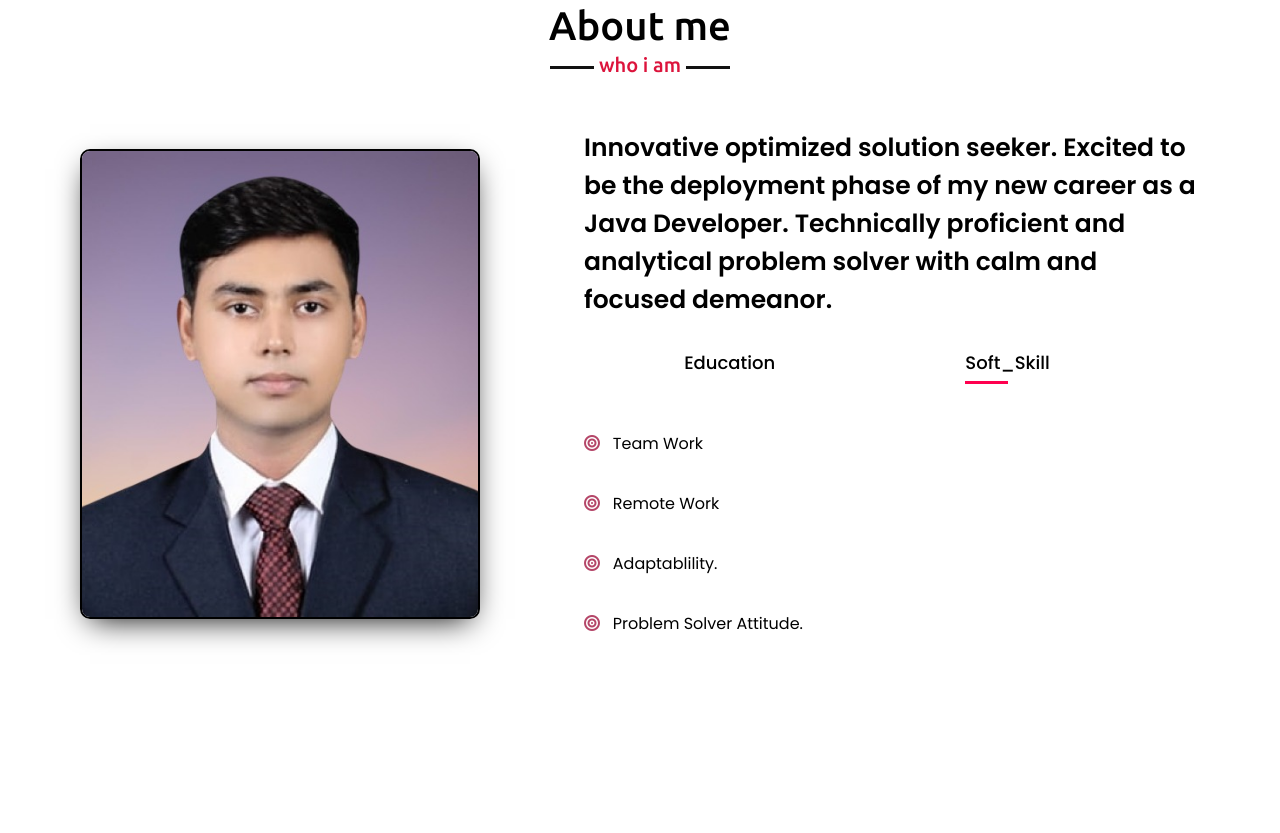
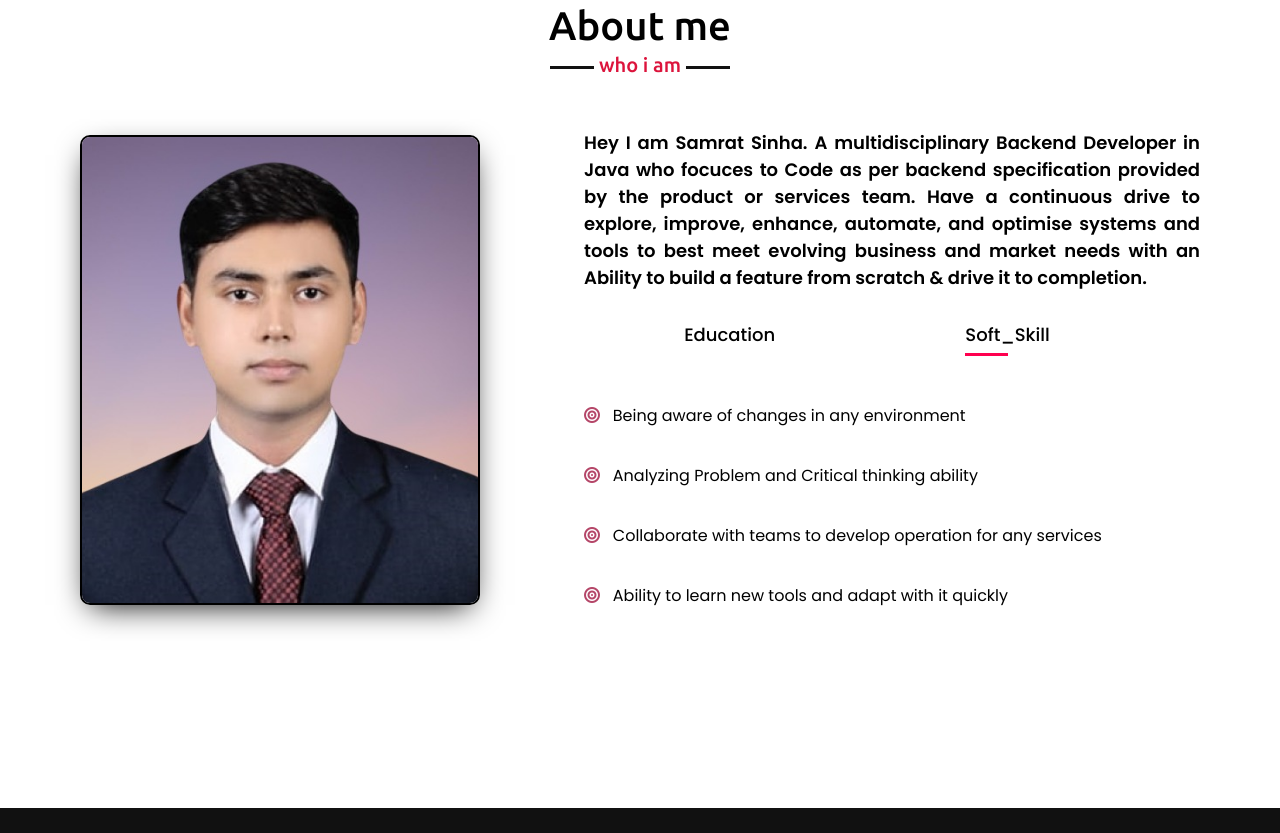
Before and after one commit to Samrat-Sinha/Samrat-Sinha.github.io, a plain HTML site: page index.html in a window 1280 px wide. Shown: the part 897-1730 px from the top of the page. Drawn offline with nearby package versions, Linux system fonts and the light colour scheme; a script that the page names is missing.

Commit message:
Portfolio Work Finished

```diff
--- a/index.html
+++ b/index.html
@@ -58,16 +58,16 @@
                     <img src="Images/Profile-pic.jpg" alt="">
                 </div>
                 <div class="column right">
-                    <div class="text">Innovative optimized solution seeker. Excited to be the deployment phase of my new career as a Java Developer. Technically proficient and analytical problem solver with calm and focused demeanor.</div>
+                    <div class="text">Hey I am Samrat Sinha. A multidisciplinary Backend Developer in Java who focuces to Code as per backend specification provided by the product or services team. Have a continuous drive to explore, improve, enhance, automate, and optimise systems and tools to best meet evolving business and market needs with an Ability to build a feature from scratch & drive it to completion.</div>
                     <div class="tab-titles">
                         <p class="tab-links" onclick="opentab('education')">Education</p>
                         <p class="tab-links active-link" onclick="opentab('skill')">Soft_Skill</p>
                     </div>
                     <div class="tab-contents " id="education">
                         <ul>
-                            <li><span>2022</span><br>Full Stack Java Developer at Masai School, Bangalore</li>
+                            <li><span>2022</span><br>Java Backend Developer at Masai School, Bangalore</li>
 
-                            <li><span>2018</span><br>B.Tech from BITM,Santinektan</li>
+                            <li><span>2018</span><br>B.Tech in Civil from BITM, Santinektan</li>
 
                             <li><span>2014</span><br>ISC from St Joseph & Mary School, New Alipore, Kolkata</li>
 
@@ -76,13 +76,13 @@
                     </div>
                     <div class="tab-contents active-tab" id="skill">
                         <ul>
-                            <li><span></span><br><i class="fa-solid fa-bullseye"></i>  &nbsp Team Work</li>
+                            <li><span></span><br><i class="fa-solid fa-bullseye"></i>  &nbsp Being aware of changes in any environment</li>
 
-                            <li><span></span><br><i class="fa-solid fa-bullseye"></i>  &nbsp Remote Work</li>
+                            <li><span></span><br><i class="fa-solid fa-bullseye"></i>  &nbsp Analyzing Problem and Critical thinking ability</li>
 
-                            <li><span></span><br><i class="fa-solid fa-bullseye"></i>  &nbsp Adaptablility.</li>
+                            <li><span></span><br><i class="fa-solid fa-bullseye"></i>  &nbsp Collaborate with teams to develop operation for any services</li>
 
-                            <li><span></span><br><i class="fa-solid fa-bullseye"></i>  &nbsp Problem Solver Attitude.</li>
+                            <li><span></span><br><i class="fa-solid fa-bullseye"></i>  &nbsp Ability to learn new tools and adapt with it quickly</li>
 
                         </ul>
                     </div>
--- a/script.js
+++ b/script.js
@@ -35,7 +35,7 @@ $(document).ready(function(){
 
     // typing text animation script
     var typed = new Typed(".typing", {
-        strings: ["Java Developer"],
+        strings: ["Java Developer","Coder..."],
         typeSpeed: 100,
         backSpeed: 80,
         loop: true
--- a/style.css
+++ b/style.css
@@ -231,8 +231,9 @@ section .title::after{
     width: 55%;
 }
 .about .about-content .right .text{
-    font-size: 25px;
+    font-size: 18px;
     font-weight: 600;
+    text-align: justify;
     margin-bottom: 10px;
 }
 .about .about-content .right .text span{
```
